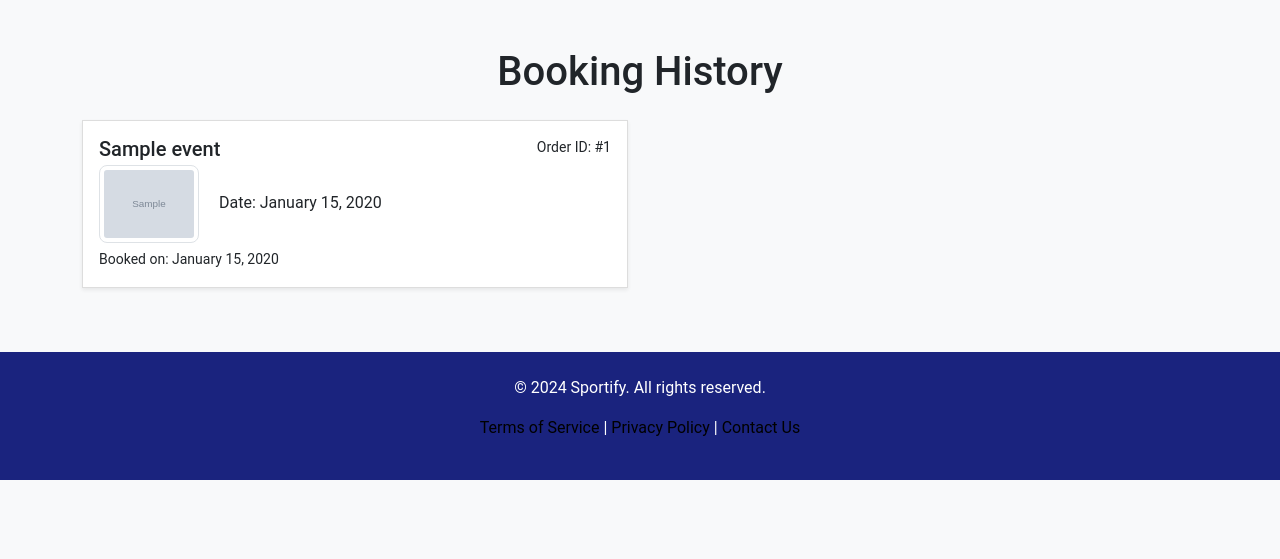
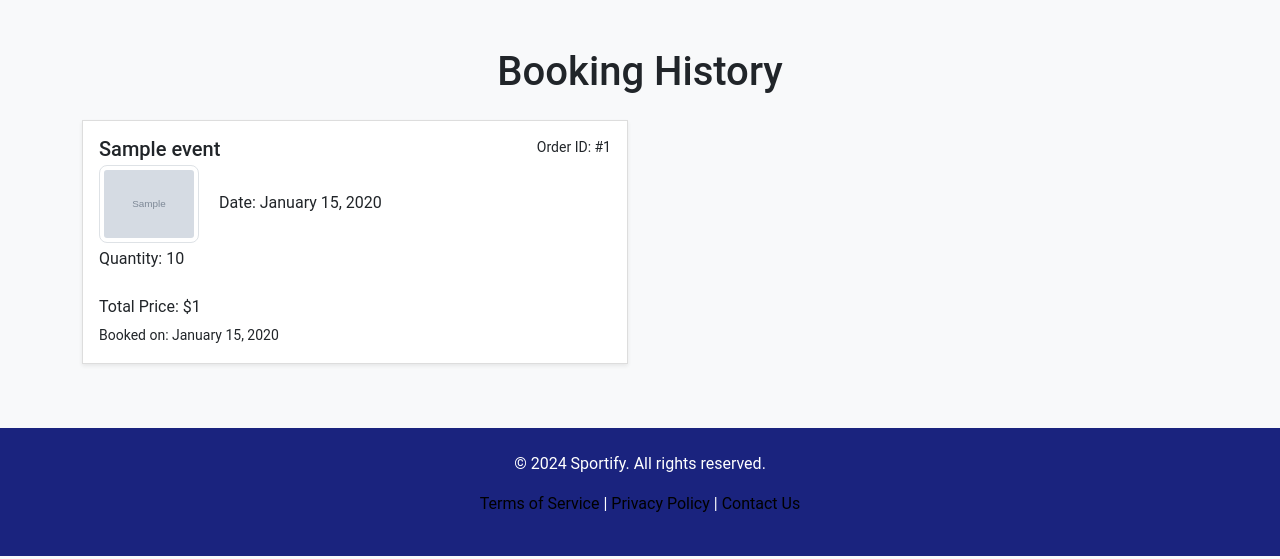
Before and after one commit to justinminlee/IAB207_A3, a Flask app: template website/templates/event/booking-history.html in a window 1280 px wide. Shown: the part 62-621 px from the top of the page. Run offline with Flask 3, Linux system fonts and the light colour scheme; the template is opened without the code that fills it: most values are stand-ins (such as "Sample title", 1, 10 or a date in 2020); grey boxes marked "Sample" are stand-in pictures; some libraries are stand-ins or nearby versions.

Commit message:
Fix booking history page done

```diff
--- a/website/templates/event/booking-history.html
+++ b/website/templates/event/booking-history.html
@@ -17,6 +17,12 @@
               <img src="{{ booking.event.image }}" alt="{{ booking.event.name }}" class="img-thumbnail me-3" width="100">
               Date: {{ booking.event.datetime.strftime('%B %d, %Y') }}
             </p>
+            <p class="mb-1">
+              Quantity: {{ booking.quantity}}
+              <br>
+            </br>
+              Total Price: ${{ booking.total_price }}
+            </p>
             <small>Booked on: {{ booking.booked_date.strftime('%B %d, %Y') }}</small>
           </div>
         </div>
```
Also changed, not shown: instance/sitedata.sqlite.
